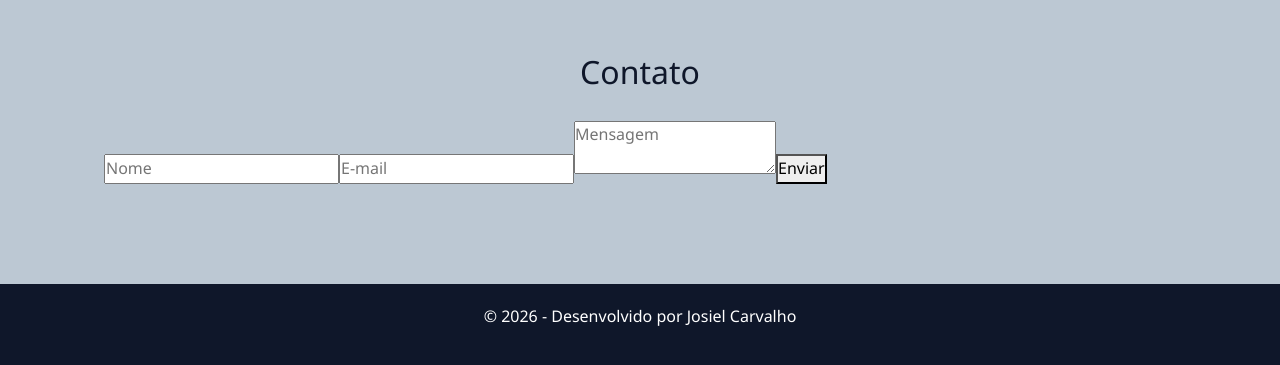
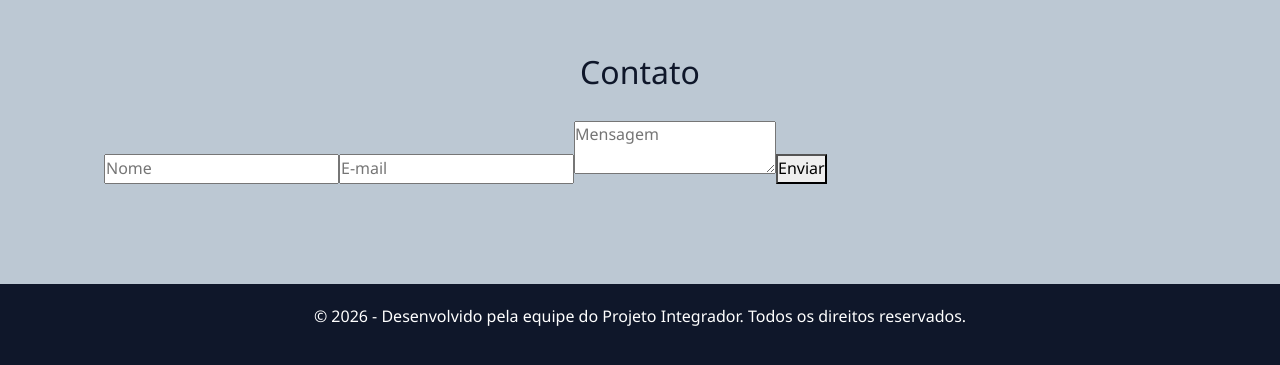
Before and after one commit to zg-carvalho/ProjetoIntegradorTela, a React (Vite) app: page / in a window 1280 px wide. Shown: the part 3038-3403 px from the top of the page. Built offline with nearby package versions, Linux system fonts and the light colour scheme.

Commit message:
atualizações

```diff
--- a/src/Componente/Rodape.jsx
+++ b/src/Componente/Rodape.jsx
@@ -1,8 +1,9 @@
 function Rodape() {
   return (
     <footer>
+
       <p>
-        © 2026 - Desenvolvido por Josiel Carvalho
+        © 2026 - Desenvolvido pela equipe do Projeto Integrador. Todos os direitos reservados.
       </p>
     </footer>
   );
```
